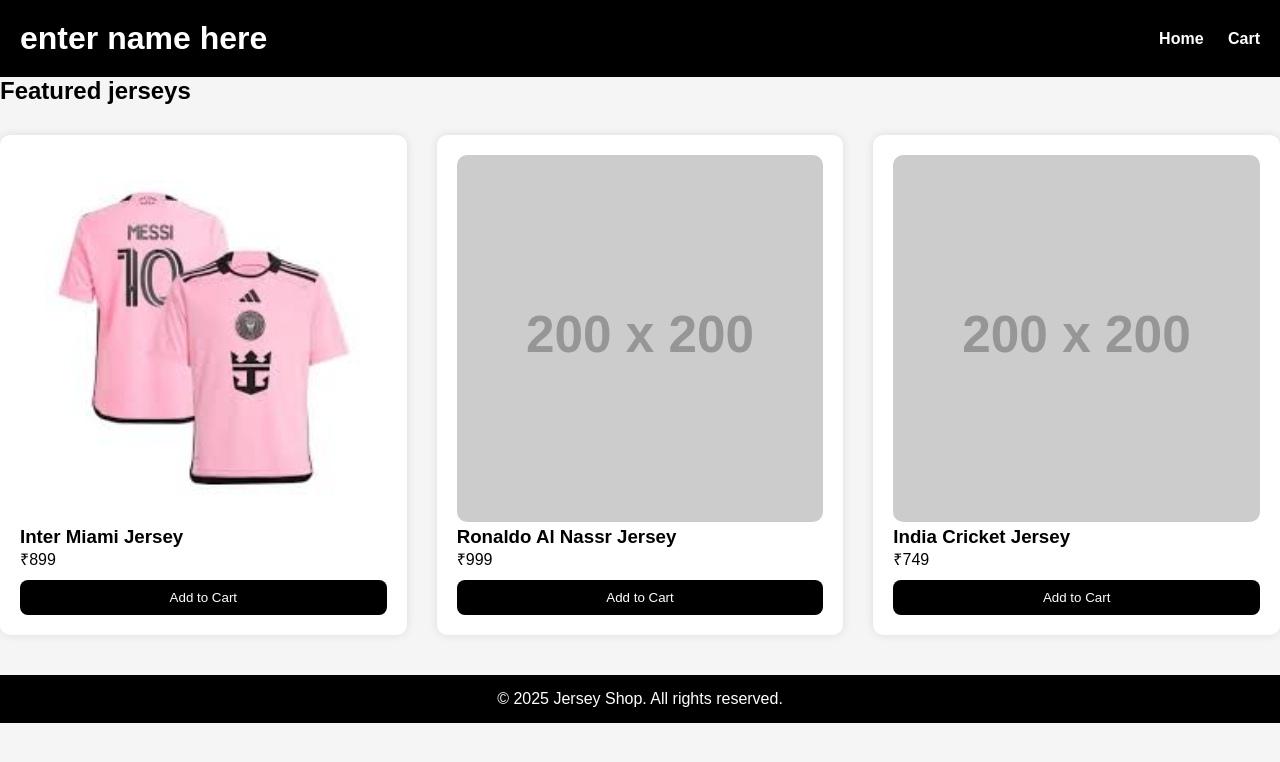
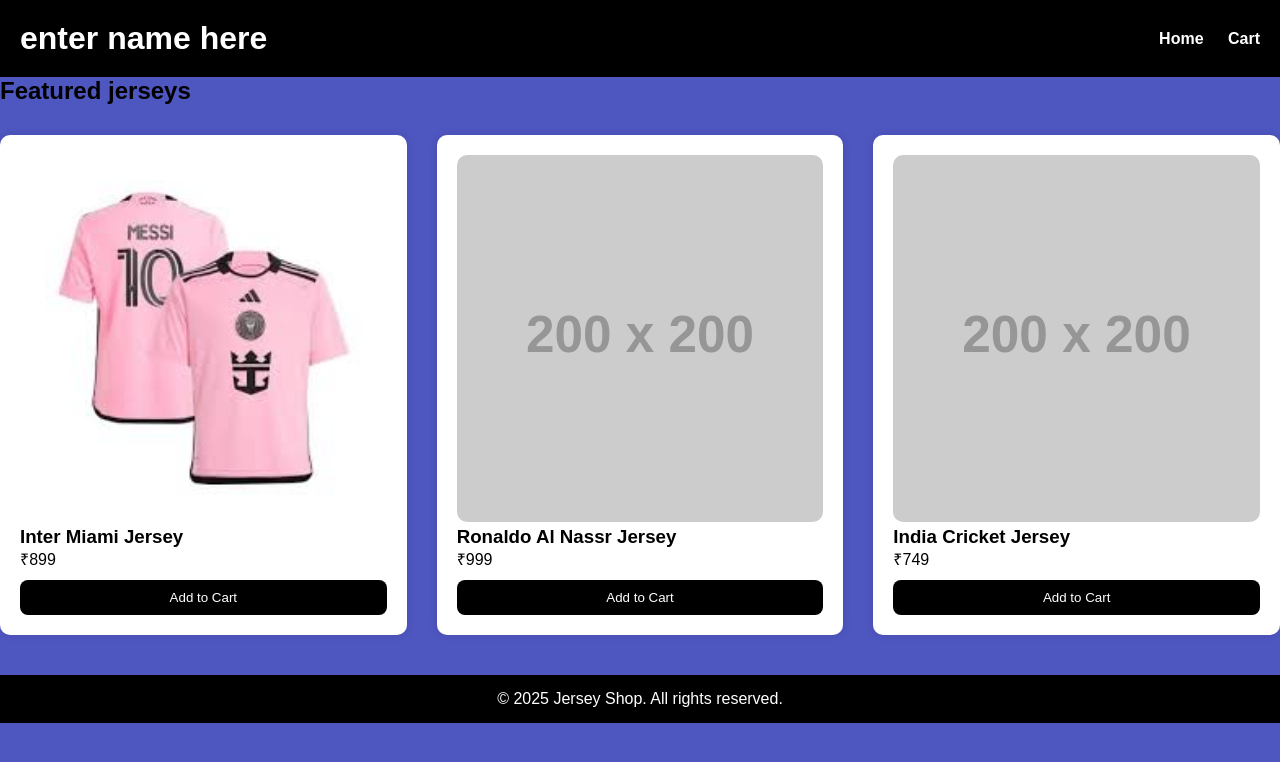
Before and after one commit to mallika14-cyber/web-backup, a plain HTML site: page index.html in a window 1280 px wide. Drawn offline with Linux system fonts and the light colour scheme; placeholder pictures from the web are drawn by us.

Commit message:
Update style.css

```diff
--- a/style.css
+++ b/style.css
@@ -6,7 +6,7 @@
 }
 
 body {
-    background: #f5f5f5;
+    background: #4E56C0;
 }
 
 header {
```
